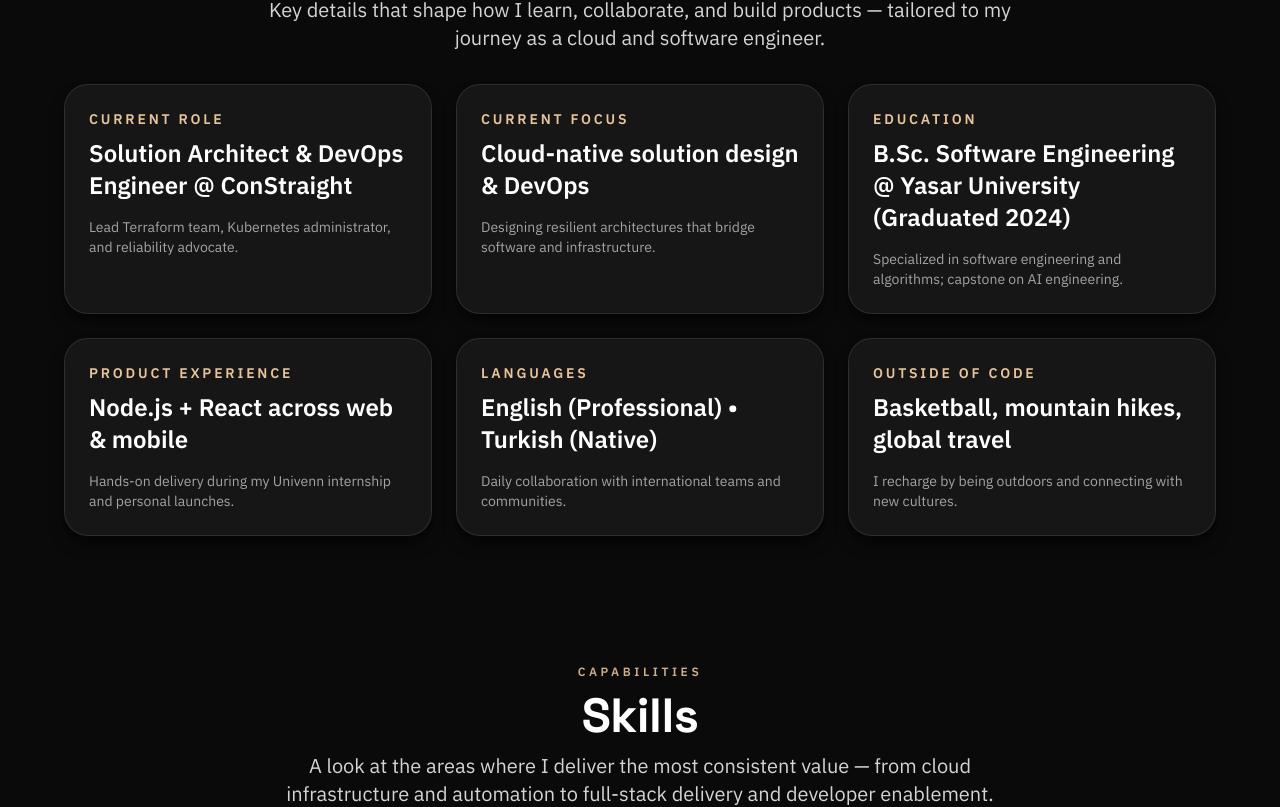
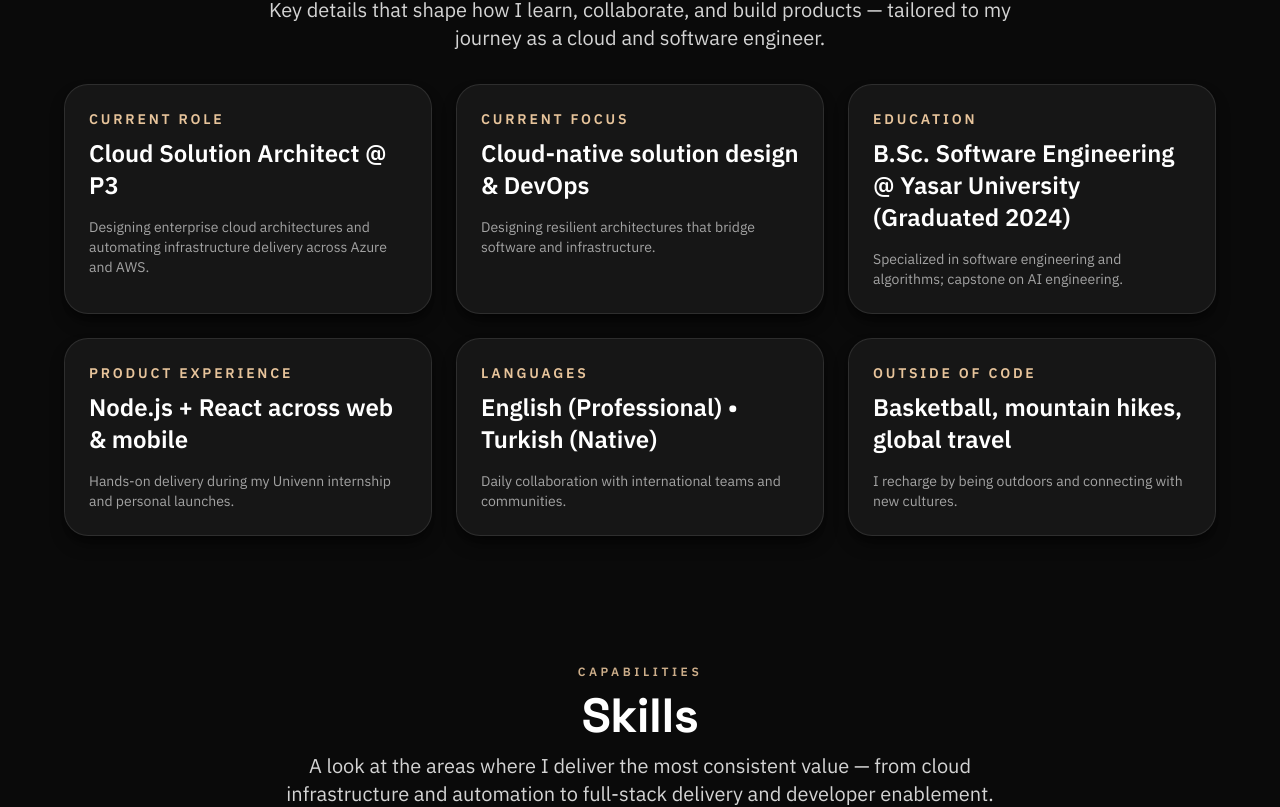
Before and after one commit to alperengokbak/alperengokbak.github.io, a React (Vite) app: page / in a window 1280 px wide. Shown: the part 956-1763 px from the top of the page. Built offline with nearby package versions, Linux system fonts and the light colour scheme.

Commit message:
Update: Updated experience, added P3 company.

```diff
--- a/index.html
+++ b/index.html
@@ -50,10 +50,10 @@
         "name": "Alperen Gökbak",
         "url": "https://alperengokbak.github.io/",
         "email": "gokbakalperen@gmail.com",
-        "jobTitle": "Solution Architect & DevOps Engineer",
+        "jobTitle": "Cloud Solution Architect",
         "worksFor": {
           "@type": "Organization",
-          "name": "ConStraight"
+          "name": "P3"
         },
         "address": {
           "@type": "PostalAddress",
--- a/src/components/ExperienceTimeline.jsx
+++ b/src/components/ExperienceTimeline.jsx
@@ -1,10 +1,24 @@
 const milestones = [
   {
-    period: "06/2024 - Present",
+    period: "01/2026 - Present",
+    title: "Cloud Solution Architect",
+    location: "P3 · Germany",
+    summary:
+      "Designing and delivering secure, automated cloud foundations for enterprise customers with a strong focus on Terraform- and Azure DevOps-first delivery.",
+    highlights: [
+      "Architecting resilient multi-cloud solutions across Azure and AWS, translating business requirements into HLD/LLD design packages.",
+      "Automating end-to-end infrastructure deployments with Terraform and Azure DevOps to ensure reliability, scalability, and compliance.",
+      "Designing CI/CD pipelines for IaC provisioning, reducing infrastructure rollout time and manual toil significantly.",
+      "Partnering with security, platform, and product teams to enforce availability, automation, and governance best practices.",
+      "Conducting cloud architecture reviews and stakeholder alignment sessions to ensure delivery quality across engagements.",
+    ],
+  },
+  {
+    period: "06/2024 - 01/2026",
     title: "Solution Architect",
     location: "ConStraight · Osnabrück, Germany",
     summary:
-      "Architecting secure, automated cloud foundations for enterprise customers while driving Terraform- and Azure DevOps-first delivery.",
+      "Architected secure, automated cloud foundations for enterprise customers while driving Terraform- and Azure DevOps-first delivery.",
     highlights: [
       "Automated end-to-end infrastructure deployments with Terraform and Azure DevOps to ensure reliability, scalability, and compliance.",
       "Designed Azure DevOps pipelines for IaC provisioning that cut infrastructure rollout time by 50%.",
--- a/src/components/QuickFacts.jsx
+++ b/src/components/QuickFacts.jsx
@@ -1,8 +1,8 @@
 const facts = [
   {
     title: "Current Role",
-    detail: "Solution Architect & DevOps Engineer @ ConStraight",
-    meta: "Lead Terraform team, Kubernetes administrator, and reliability advocate.",
+    detail: "Cloud Solution Architect @ P3",
+    meta: "Designing enterprise cloud architectures and automating infrastructure delivery across Azure and AWS.",
   },
   {
     title: "Current Focus",
```
